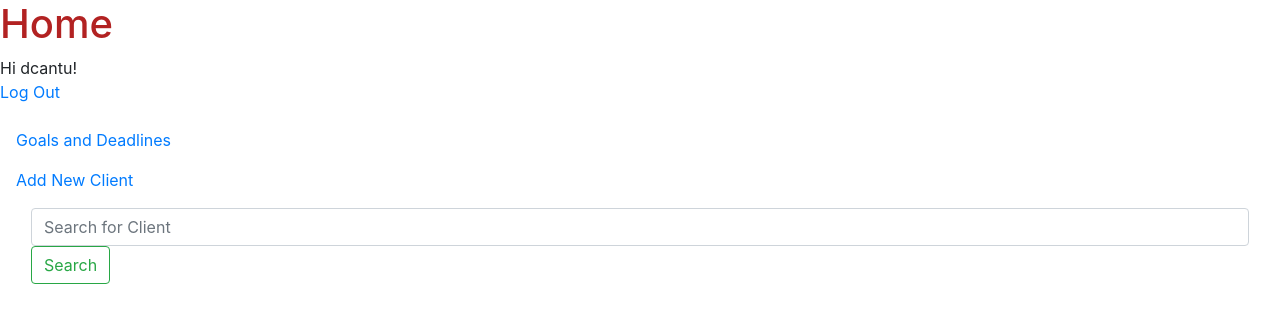
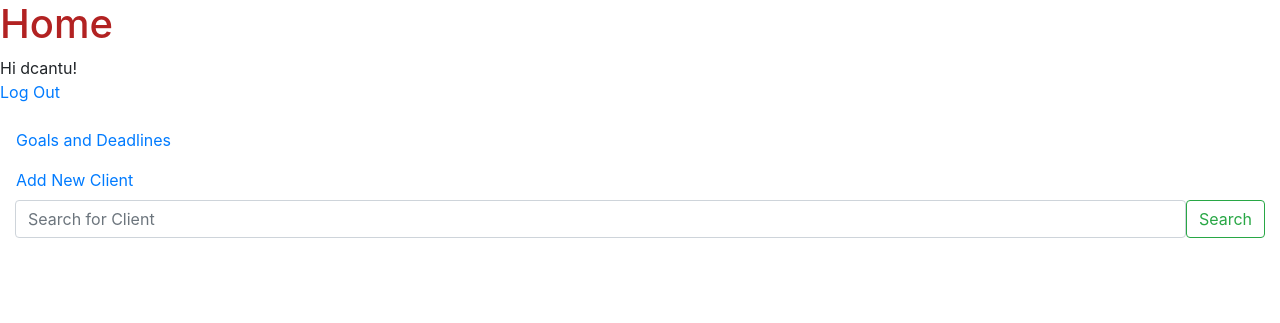
Before and after one commit to dlcantu/Capstone_HOME, a Django app: page / in a window 1280 px wide. Shown: the top 323 px of the page. Run offline with Django 4.2, Linux system fonts and the light colour scheme; a user stored in the database is signed in; some libraries are stand-ins or nearby versions.

Commit message:
new branch

```diff
--- a/HOME/templates/home.html
+++ b/HOME/templates/home.html
@@ -7,7 +7,7 @@
         <a class="nav-link active" aria-current="page" href="#">Goals and Deadlines</a>
         <a class="nav-link active" aria-current="page" href="#">Add New Client</a>
         <a class="container-fluid">
-            <form class="nav-link search" role="search">
+            <form class="d-flex" role="search">
               <input class="form-control me-2" type="search" placeholder="Search for Client" aria-label="Search">
               <button class="btn btn-outline-success" type="submit">Search</button>
             </form>
```
Also changed, not shown: README.md.
